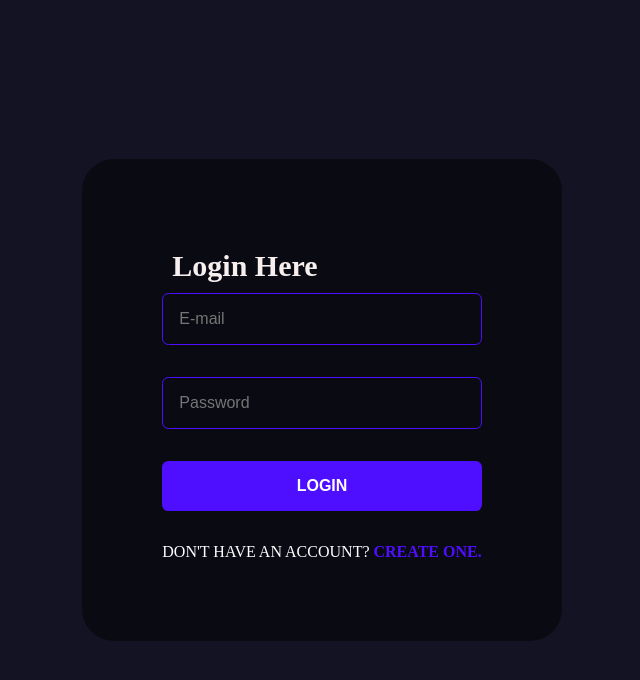
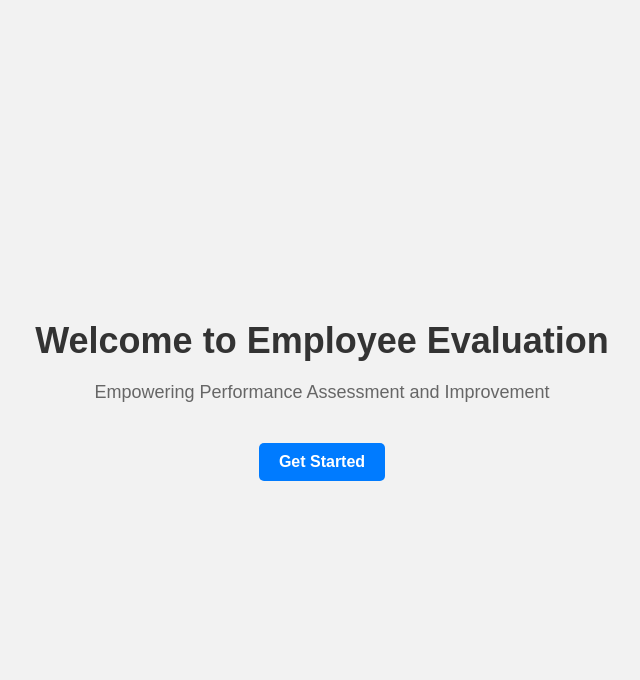
Before and after one commit to tanvirim/employee-evaluation, a React (Vite) app in the folder frontend/: page / in a window 1280 px wide. Before the commit this address led to /login. Shown: the top 680 px of the page, without its empty margins (318-958 px from the left). Built offline with nearby package versions, Linux system fonts and the light colour scheme.

Commit message:
added homepage

```diff
--- a/frontend/src/App.jsx
+++ b/frontend/src/App.jsx
@@ -1,54 +1,63 @@
 /* eslint-disable react/prop-types */
-import {Navigate, BrowserRouter as Router , Routes, Route} from 'react-router-dom';
+import { BrowserRouter as Router, Routes, Route, Outlet, Navigate } from 'react-router-dom';
+import { ToastContainer } from 'react-toastify';
 import Register from './pages/Register';
-import Login from './pages/Login'
+import Login from './pages/Login';
 import EmployeeDashboard from './pages/EmployeeDashboard';
 import AdminDashboard from './pages/AdminDashboard';
 import EvaluatorDashboard from './pages/EvaluatorDashboard';
 import HomePage from './pages/HomePage';
-import { ToastContainer } from "react-toastify";
-
 function App() {
-
   return (
     <Router>
-       <ToastContainer position="bottom-right" />
+      <ToastContainer position="bottom-right" />
       <Routes>
-        <Route exact path="/" element={<HomePage/>}/>
-        <Route exact path="/employee-dashboard" element={<ProtectedRouteForEmployee > <EmployeeDashboard/> </ProtectedRouteForEmployee>}/>
-        <Route exact path="/admin-dashboard" element={<ProtectedRouteForAdmin> <AdminDashboard/> </ProtectedRouteForAdmin>}/>
-        <Route exact path="/evaluator-dashboard" element={<ProtectedRouteForEvaluator> <EvaluatorDashboard/> </ProtectedRouteForEvaluator>}/>
-        <Route exact path="/register" element={<Register/>}/>
-        <Route exact path="/login" element={<Login/>}/>
+        <Route path="/" element={<Outlet />}>
+          {/* Nested routes for Register and Login */}
+          <Route path="register" element={<Register />} />
+          <Route path="login" element={<Login />} />
+
+          {/* private routes */}
+          <Route
+            path="employee-dashboard"
+            element={
+              <PrivateRouteForRole role="employee">
+                <EmployeeDashboard />
+              </PrivateRouteForRole>
+            }
+          />
+          <Route
+            path="admin-dashboard"
+            element={
+              <PrivateRouteForRole role="admin">
+                <AdminDashboard />
+              </PrivateRouteForRole>
+            }
+          />
+          <Route
+            path="evaluator-dashboard"
+            element={
+              <PrivateRouteForRole role="evaluator">
+                <EvaluatorDashboard />
+              </PrivateRouteForRole>
+            }
+          />
+          <Route path="/" element={<HomePage />} />
+        </Route>
       </Routes>
     </Router>
-  )
+  );
 }
 
-const ProtectedRouteForEmployee = (props)=> {
-  if(JSON.parse(localStorage.getItem('data'))?.role === 'employee'){
-    return props.children
-  }else {
-    return <Navigate to="/login"/>
+const PrivateRouteForRole = ({ children, role }) => {
+  const userRole = JSON.parse(localStorage.getItem('data'))?.role;
+
+  if (userRole === role) {
+    return children;
+  } else {
+    // Redirect to login if the user doesn't have the required role
+    return <Navigate to="/" />;
   }
+};
 
-}
-const ProtectedRouteForAdmin = (props)=> {
-  if(JSON.parse(localStorage.getItem('data'))?.role === 'admin'){
-    return props.children
-  }else {
-    return <Navigate to="/login"/>
-  }
-
-}
-const ProtectedRouteForEvaluator = (props)=> {
-  if(JSON.parse(localStorage.getItem('data'))?.role === 'evaluator'){
-    return props.children
-  }else {
-    return <Navigate to="/login"/>
-  }
-
-}
-
-
-export default App
+export default App;
--- a/frontend/src/components/FindEmployeeWithRecomendation.jsx
+++ b/frontend/src/components/FindEmployeeWithRecomendation.jsx
@@ -55,7 +55,7 @@ const RecommendedEmployeesTable = () => {
 
   useEffect(() => {
     // Fetch recommended employees from your API endpoint
-    axios.get('http://localhost:8080/api/v1/employee/recomended-employee')
+    axios.get('https://employee-evaluation-tanvir-mitul.onrender.com/api/v1/employee/recomended-employee')
       .then((response) => {
         setRecommendedEmployees(response.data);
       })
--- a/frontend/src/components/FindUsers.jsx
+++ b/frontend/src/components/FindUsers.jsx
@@ -14,7 +14,7 @@ function FindUsers() {
     // Function to fetch admin users
     const fetchAdminUsers = async () => {
       try {
-        const response = await axios.get('http://localhost:8080/api/v1/users/all-admins'); // Adjust the API endpoint as needed
+        const response = await axios.get('https://employee-evaluation-tanvir-mitul.onrender.com/api/v1/users/all-admins'); // Adjust the API endpoint as needed
         setAdminUsers(response.data);
       } catch (error) {
         console.error('Error fetching admin users:', error);
@@ -24,7 +24,7 @@ function FindUsers() {
     // Function to fetch employee users
     const fetchEmployeeUsers = async () => {
       try {
-        const response = await axios.get('http://localhost:8080/api/v1/users/all-employees'); // Adjust the API endpoint as needed
+        const response = await axios.get('https://employee-evaluation-tanvir-mitul.onrender.com/api/v1/users/all-employees'); // Adjust the API endpoint as needed
         setEmployeeUsers(response.data);
       } catch (error) {
         console.error('Error fetching employee users:', error);
@@ -34,7 +34,7 @@ function FindUsers() {
     // Function to fetch evaluator users
     const fetchEvaluatorUsers = async () => {
       try {
-        const response = await axios.get('http://localhost:8080/api/v1/users/all-evaluators'); // Adjust the API endpoint as needed
+        const response = await axios.get('https://employee-evaluation-tanvir-mitul.onrender.com/api/v1/users/all-evaluators'); // Adjust the API endpoint as needed
         setEvaluatorUsers(response.data);
       } catch (error) {
         console.error('Error fetching evaluator users:', error);
--- a/frontend/src/components/Progress/modal.jsx
+++ b/frontend/src/components/Progress/modal.jsx
@@ -65,12 +65,12 @@ function ProgressModal({ isOpen, onClose, progressToEdit }) {
 
       if (progressToEdit) {
         // If progressToEdit is provided, it's an edit operation (PUT request)
-        await axios.put(`http://localhost:8080/api/v1/employee/progress/${progressToEdit._id}`, progress);
+        await axios.put(`https://employee-evaluation-tanvir-mitul.onrender.com/api/v1/employee/progress/${progressToEdit._id}`, progress);
         handleEditComplete(); // Mark editing as complete
         toast.success('Progress edited successfully.');
       } else {
         // If progressToEdit is not provided, it's an add operation (POST request)
-        await axios.post('http://localhost:8080/api/v1/employee/progress', progress);
+        await axios.post('https://employee-evaluation-tanvir-mitul.onrender.com/api/v1/employee/progress', progress);
         toast.success('Progress added successfully.');
       }
       onClose();
--- a/frontend/src/components/Progress/progresslist.jsx
+++ b/frontend/src/components/Progress/progresslist.jsx
@@ -17,7 +17,7 @@ function ProgressList() {
     try {
       const { id } = JSON.parse(localStorage.getItem("data"));
       const response = await axios.get(
-        `http://localhost:8080/api/v1/employee/progress/${id}`
+        `https://employee-evaluation-tanvir-mitul.onrender.com/api/v1/employee/progress/${id}`
       );
       setProgress(response.data);
     } catch (error) {
@@ -49,7 +49,7 @@ function ProgressList() {
   const handleDelete = async (progressId) => {
     try {
       await axios.delete(
-        `http://localhost:8080/api/v1/employee/progress/${progressId}`
+        `https://employee-evaluation-tanvir-mitul.onrender.com/api/v1/employee/progress/${progressId}`
       );
       // Update the frontend state after a successful delete operation
       setProgress((prevProgress) =>
--- a/frontend/src/hooks/useFindProgress.js
+++ b/frontend/src/hooks/useFindProgress.js
@@ -8,7 +8,7 @@ function useFindProgresdById(id) {
 
   useEffect(() => {
     // Define the URL with the provided ID
-    const apiUrl = `http://localhost:8080/api/v1/employee/progress/${id}`;
+    const apiUrl = `https://employee-evaluation-tanvir-mitul.onrender.com/api/v1/employee/progress/${id}`;
     // Fetch data from the API using Axios
     axios
       .get(apiUrl)
--- a/frontend/src/hooks/useLogin.js
+++ b/frontend/src/hooks/useLogin.js
@@ -13,7 +13,7 @@ function useLogin() {
 
     try {
       // Make an API request to your login endpoint with Axios
-      const {data} = await axios.post('http://localhost:8080/api/v1/users/login', formData);
+      const {data} = await axios.post('https://employee-evaluation-tanvir-mitul.onrender.com/api/v1/users/login', formData);
 
       const decoded = jwt_decode(data.token);
        console.log(decoded)
--- a/frontend/src/hooks/useRegister.js
+++ b/frontend/src/hooks/useRegister.js
@@ -11,7 +11,7 @@ function useRegister() {
     setSuccess(false);
 
     try {
-      const response = await fetch('http://localhost:8080/api/v1/users/register', {
+      const response = await fetch('https://employee-evaluation-tanvir-mitul.onrender.com/api/v1/users/register', {
         method: 'POST',
         headers: {
           'Content-Type': 'application/json',
--- a/frontend/src/pages/HomePage.jsx
+++ b/frontend/src/pages/HomePage.jsx
@@ -1,18 +1,67 @@
-import { useEffect } from "react"
-import { useNavigate, } from "react-router-dom"
 
+import styled from 'styled-components';
+import { Link } from 'react-router-dom';
 
+// Styled components
+const Container = styled.div`
+  display: flex;
+  flex-direction: column;
+  align-items: center;
+  justify-content: center;
+  min-height: 100vh;
+  font-family: Arial, sans-serif;
+  background-color: #f2f2f2;
+`;
+
+const Hero = styled.section`
+  text-align: center;
+  padding: 60px 0;
+`;
+
+const HeroContent = styled.div`
+  max-width: 800px;
+  margin: 0 auto;
+`;
+
+const Title = styled.h1`
+  font-size: 36px;
+  margin-bottom: 20px;
+  color: #333;
+`;
+
+const Subtitle = styled.p`
+  font-size: 18px;
+  margin-bottom: 40px;
+  color: #666;
+`;
+
+const GetStartedButton = styled(Link)`
+  display: inline-block;
+  padding: 10px 20px;
+  background-color: #007bff;
+  color: #fff;
+  text-decoration: none;
+  font-weight: bold;
+  border-radius: 5px;
+  transition: background-color 0.3s ease;
+
+  &:hover {
+    background-color: #0056b3;
+  }
+`;
 
 const HomePage = () => {
-    const navigate = useNavigate()
+  return (
+    <Container>
+      <Hero>
+        <HeroContent>
+          <Title>Welcome to Employee Evaluation</Title>
+          <Subtitle>Empowering Performance Assessment and Improvement</Subtitle>
+          <GetStartedButton to="/register">Get Started</GetStartedButton>
+        </HeroContent>
+      </Hero>
+    </Container>
+  );
+};
 
-    useEffect(() => {navigate("/login")},[navigate])
-
-  return (
-    <div>
-
-    </div>
-  )
-}
-
-export default HomePage
+export default HomePage;
```
Also changed, not shown: frontend/src/hooks/useAddProgress.js (deleted, +0 -39 lines), 1 other file (tests, documents, lock files or other folders).
